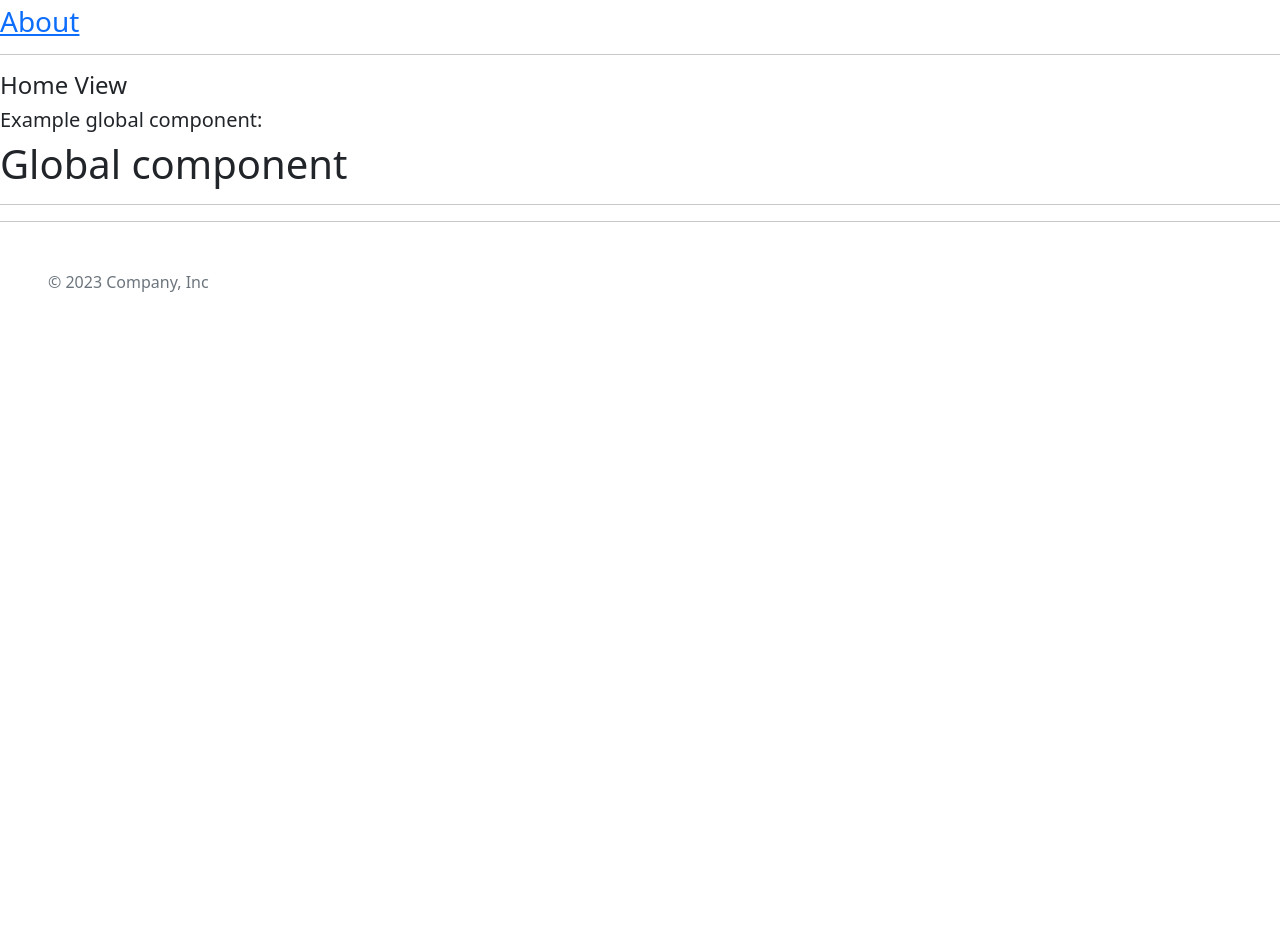
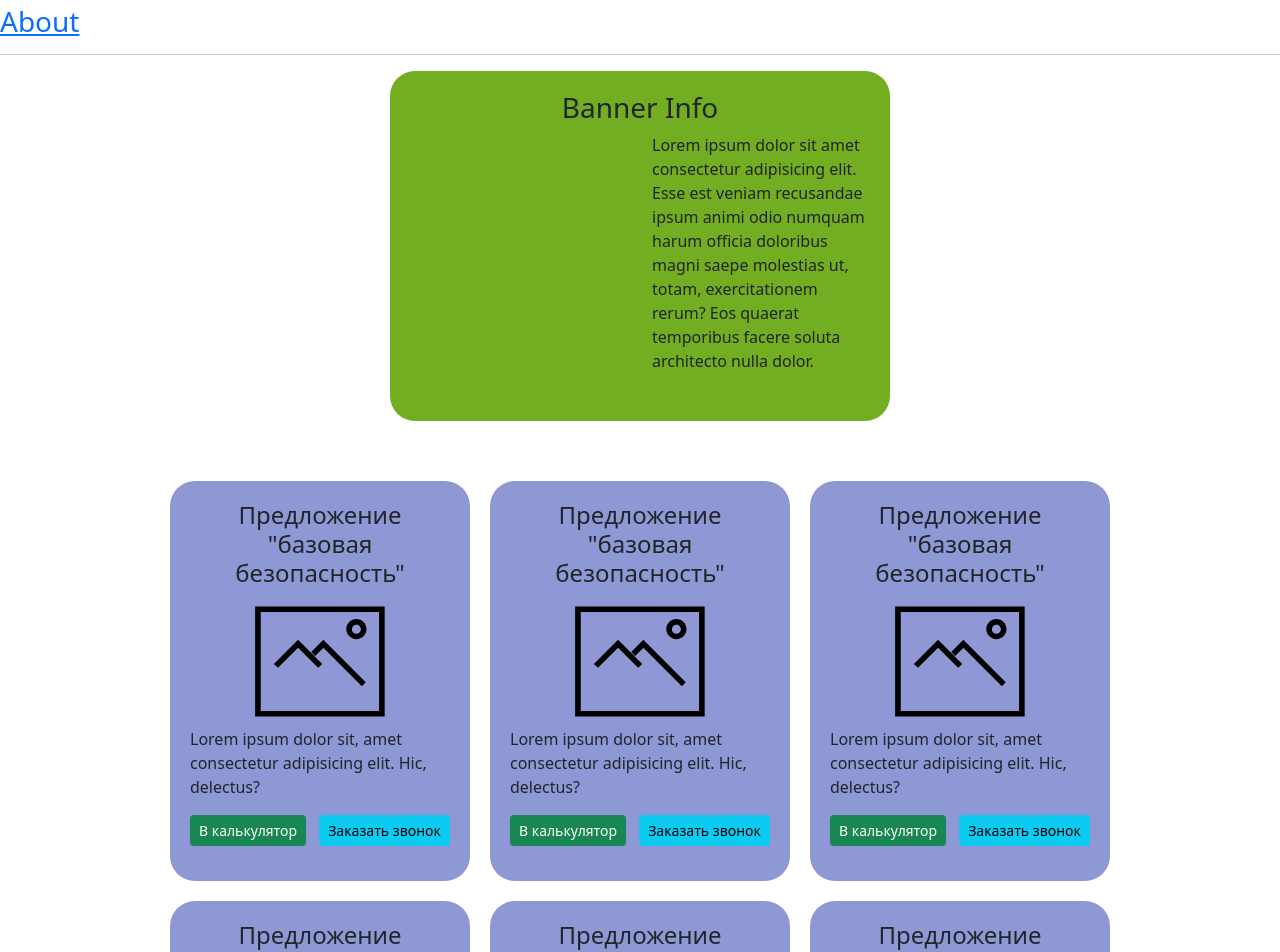
Before and after one commit to Video-equipment-store/Video-store, a Vue app in the folder project/frontend/: page / in a window 1280 px wide. Shown: the part 160-1112 px from the top of the page. Before the commit the page ends 800 px from the top, so only its background shows below. Built offline with nearby package versions, Linux system fonts and the light colour scheme.

Commit message:
add product card

```diff
--- a/project/frontend/src/components/global/ExampleCard.vue
+++ /dev/null
@@ -1,12 +0,0 @@
-<script setup>
-
-</script>
-
-<template>
-    <div>
-        <h1>Global component</h1>
-    </div>
-</template>
-
-<style scoped>
-</style>
--- /dev/null
+++ b/project/frontend/src/components/global/MainBanner.vue
@@ -0,0 +1,26 @@
+<script setup>
+</script>
+
+<template>
+    <div class="main-banner">
+        <h3 class="text-center">Banner Info</h3>
+        <div class="row">
+            <div class="col"></div>
+            <div class="col">
+                <p>Lorem ipsum dolor sit amet consectetur adipisicing elit. Esse est veniam recusandae
+                    ipsum animi odio numquam harum officia doloribus magni saepe molestias ut, totam, exercitationem rerum?
+                    Eos quaerat temporibus facere soluta architecto nulla dolor.</p>
+            </div>
+        </div>
+    </div>
+</template>
+
+<style scoped>
+.main-banner {
+    border-radius: 25px;
+    background: #73AD21;
+    padding: 20px;
+    width: 500px;
+    height: 350px;
+}
+</style>
--- /dev/null
+++ b/project/frontend/src/components/global/ProductCard.vue
@@ -0,0 +1,27 @@
+<script setup>
+</script>
+
+<template>
+    <div class="product-card">
+        <h4 class="text-center">Предложение "базовая безопасность"</h4>
+        <img class="rounded mx-auto d-block" width="150px" src="/base-product.svg">
+        <div>
+            <p>Lorem ipsum dolor sit, amet consectetur adipisicing elit. Hic, delectus?</p>
+        </div>
+        <div class="d-flex justify-content-between">
+            <button class="btn btn-success btn-sm">В калькулятор</button>
+            <button class="btn btn-info btn-sm">Заказать звонок</button>
+        </div>
+
+    </div>
+</template>
+
+<style scoped>
+.product-card {
+    border-radius: 25px;
+    background: #2138ad83;
+    padding: 20px;
+    width: 300px;
+    height: 400px;
+}
+</style>
--- a/project/frontend/src/components/global/index.js
+++ b/project/frontend/src/components/global/index.js
@@ -1,6 +1,10 @@
-import ExampleCard from "./ExampleCard.vue";
+import MainBanner from "./MainBanner.vue";
+import ProductCard from "./ProductCard.vue";
 
-const components = [{ name: "ExampleCard", component: ExampleCard }];
+const components = [
+  { name: "MainBanner", component: MainBanner },
+  { name: "ProductCard", component: ProductCard },
+];
 
 export default {
   install(app) {
--- a/project/frontend/src/views/AboutView.vue
+++ b/project/frontend/src/views/AboutView.vue
@@ -3,7 +3,6 @@
     <h4>About view</h4>
     <div>
       <h5>Example global component: </h5>
-      <ExampleCard />
     </div>
 
   </main>
--- a/project/frontend/src/views/HomeView.vue
+++ b/project/frontend/src/views/HomeView.vue
@@ -1,13 +1,40 @@
 <script setup>
+
+const product_list = [
+  { id: 1, name: "Product1" },
+  { id: 2, name: "Product2" },
+  { id: 3, name: "Product3" },
+  { id: 4, name: "Product4" },
+  { id: 5, name: "Product5" },
+  { id: 6, name: "Product6" }
+]
+
 </script>
 
 <template>
   <main>
-    <h4>Home View</h4>
-    <div>
-      <h5>Example global component: </h5>
-      <ExampleCard />
-    </div>
+    <main>
+      <div class="d-flex justify-content-center">
+        <MainBanner />
+      </div>
+
+      <div class="product-cards d-flex flex-wrap  justify-content-center">
+        <ProductCard class="product-card" v-for="product in product_list" />
+      </div>
+
+
+    </main>
+
 
   </main>
 </template>
+
+<style scoped>
+.product-cards {
+  margin: 50px;
+}
+
+.product-card {
+  margin: 10px;
+}
+</style>
```
Also changed, not shown: project/frontend/public/base-product.svg (added).
